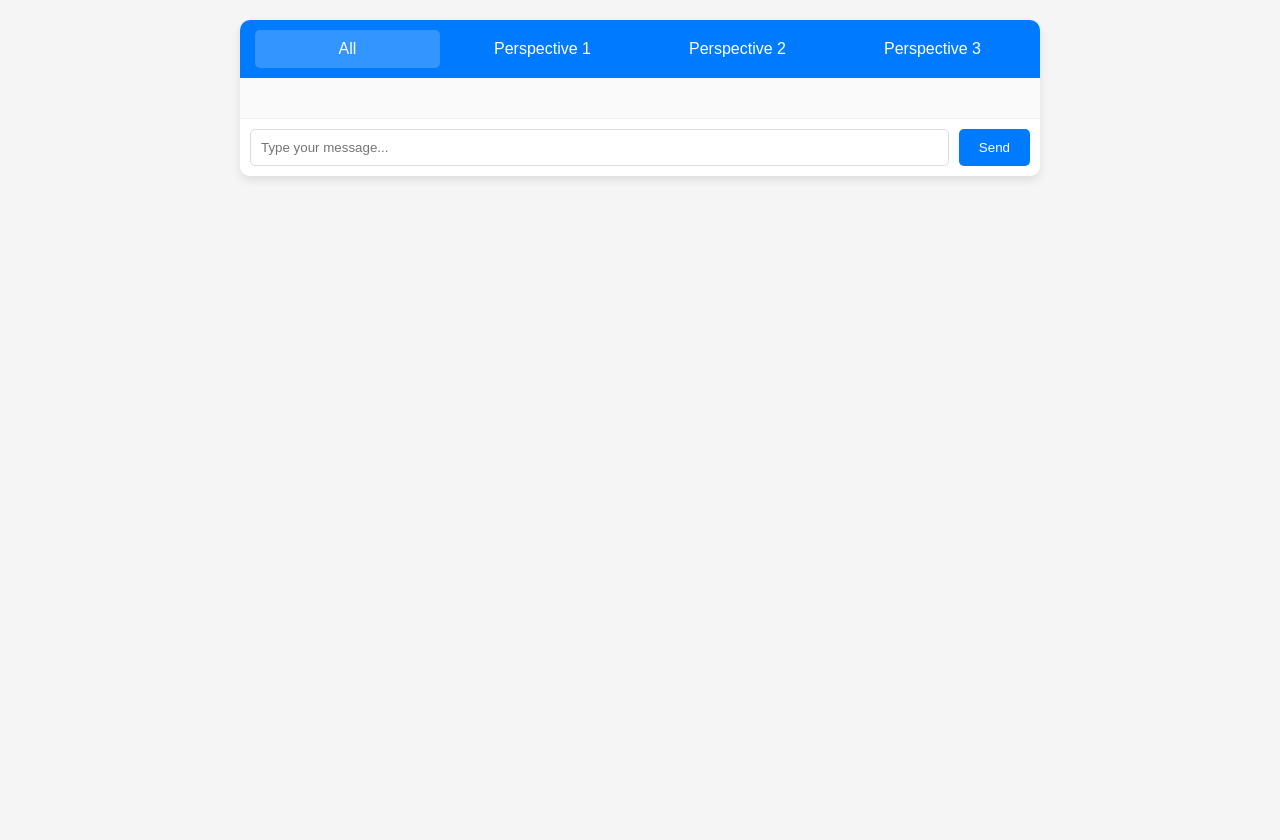
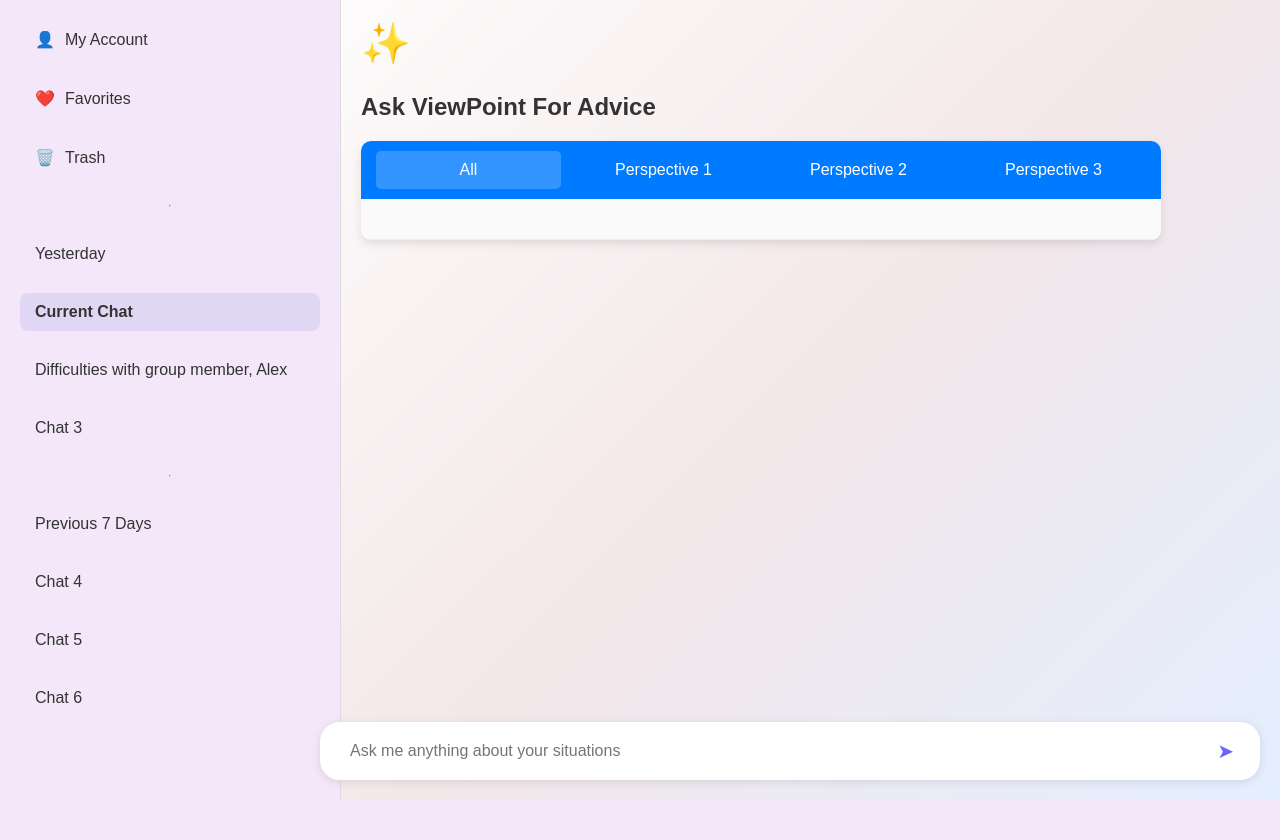
Before and after one commit to kimjoel3/ViewPoint, a Flask app: page / in a window 1280 px wide. After the commit the page ends 800 px from the top, so only its background shows below. Run offline with Flask 3, Linux system fonts and the light colour scheme.

Commit message:
Update index.html
used new start.html into this index.html

```diff
--- a/templates/index.html
+++ b/templates/index.html
@@ -3,28 +3,76 @@
 <head>
     <meta charset="UTF-8">
     <meta name="viewport" content="width=device-width, initial-scale=1.0">
-<title>Viewpoint Chat</title>
+    <title>ViewPoint</title>
     <style>
         body {
+            margin: 0;
             font-family: Arial, sans-serif;
-    background-color: #f5f5f5;
-    margin: 0;
+            display: flex;
+            height: 100vh;
+            background: linear-gradient(135deg, #fdfbfb, #f3e7e9, #e3eeff);
+            background-size: cover;
+        }
+
+        .sidebar {
+            width: 300px;
+            background-color: #f3e7f9;
             padding: 20px;
             display: flex;
-    justify-content: center;
-    align-items: flex-start; /* Align to top */
-    min-height: 100vh;
+            flex-direction: column;
+            gap: 20px;
+            border-right: 1px solid #ddd;
+        }
+
+        .sidebar-item {
+            padding: 10px 15px;
+            border-radius: 8px;
+            cursor: pointer;
+            display: flex;
+            align-items: center;
+            gap: 10px;
+            color: #333;
+            font-size: 16px;
+        }
+
+        .sidebar-item:hover {
+            background-color: #e0d7f5;
+        }
+
+        .sidebar-item.active {
+            background-color: #e0d7f5;
+            font-weight: bold;
+        }
+
+        .content {
+            flex: 1;
+            display: flex;
+            flex-direction: column;
+            padding: 20px;
+            background: linear-gradient(135deg, #fdfbfb, #f3e7e9, #e3eeff);
+        }
+
+        .content h1 {
+            font-size: 24px;
+            color: #333;
+            margin-bottom: 20px;
+        }
+
+        .content .icon {
+            font-size: 40px;
+            margin-bottom: 10px;
         }
 
         #chat-container {
-    width: 800px;
+            width: 100%;
+            max-width: 800px;
             background: white;
             border-radius: 10px;
             box-shadow: 0 4px 10px rgba(0, 0, 0, 0.1);
             overflow: hidden;
             display: flex;
             flex-direction: column;
-    max-height: 90vh; /* Limit height to 90% of viewport */
+            max-height: 70vh;
         }
 
         #tabs {
@@ -79,37 +127,61 @@
             margin-right: auto;
         }
 
-  #input-area {
+        .input-container {
+            position: fixed;
+            bottom: 20px;
+            left: 320px;
+            right: 20px;
             display: flex;
-    padding: 10px;
-    background: white;
-    position: sticky;
-    bottom: 0;
+            align-items: center;
+            background-color: #fff;
+            border-radius: 20px;
+            box-shadow: 0 2px 10px rgba(0, 0, 0, 0.1);
+            padding: 10px 20px;
         }
 
-  #user-input {
+        .input-container input {
             flex: 1;
+            border: none;
+            outline: none;
+            font-size: 16px;
             padding: 10px;
-    border: 1px solid #ddd;
-    border-radius: 5px;
-    margin-right: 10px;
         }
 
-  #send-button {
-    padding: 10px 20px;
-    background: #007bff;
-    color: white;
+        .input-container button {
+            background: none;
             border: none;
-    border-radius: 5px;
             cursor: pointer;
-  }
-
-  #send-button:hover {
-    background: #0056b3;
+            font-size: 20px;
+            color: #6c63ff;
         }
     </style>
 </head>
 <body>
+    <div class="sidebar">
+        <div class="sidebar-item">
+            <span>👤</span> My Account
+        </div>
+        <div class="sidebar-item">
+            <span>❤️</span> Favorites
+        </div>
+        <div class="sidebar-item">
+            <span>🗑️</span> Trash
+        </div>
+        <hr>
+        <div class="sidebar-item">Yesterday</div>
+        <div class="sidebar-item active">Current Chat</div>
+        <div class="sidebar-item">Difficulties with group member, Alex</div>
+        <div class="sidebar-item">Chat 3</div>
+        <hr>
+        <div class="sidebar-item">Previous 7 Days</div>
+        <div class="sidebar-item">Chat 4</div>
+        <div class="sidebar-item">Chat 5</div>
+        <div class="sidebar-item">Chat 6</div>
+    </div>
+    <div class="content">
+        <div class="icon">✨</div>
+        <h1>Ask ViewPoint For Advice</h1>
         <div id="chat-container">
             <div id="tabs">
                 <div class="tab active" data-tab="all">All</div>
@@ -117,13 +189,12 @@
                 <div class="tab" data-tab="2">Perspective 2</div>
                 <div class="tab" data-tab="3">Perspective 3</div>
             </div>
-
             <div id="chat-messages"></div>
-
-    <div id="input-area">
-      <input type="text" id="user-input" placeholder="Type your message...">
-      <button id="send-button">Send</button>
         </div>
+    </div>
+    <div class="input-container">
+        <input type="text" id="user-input" placeholder="Ask me anything about your situations">
+        <button id="send-button">➤</button>
     </div>
 
     <script>
```
Lines whose indentation alone changed are shown as unchanged.
